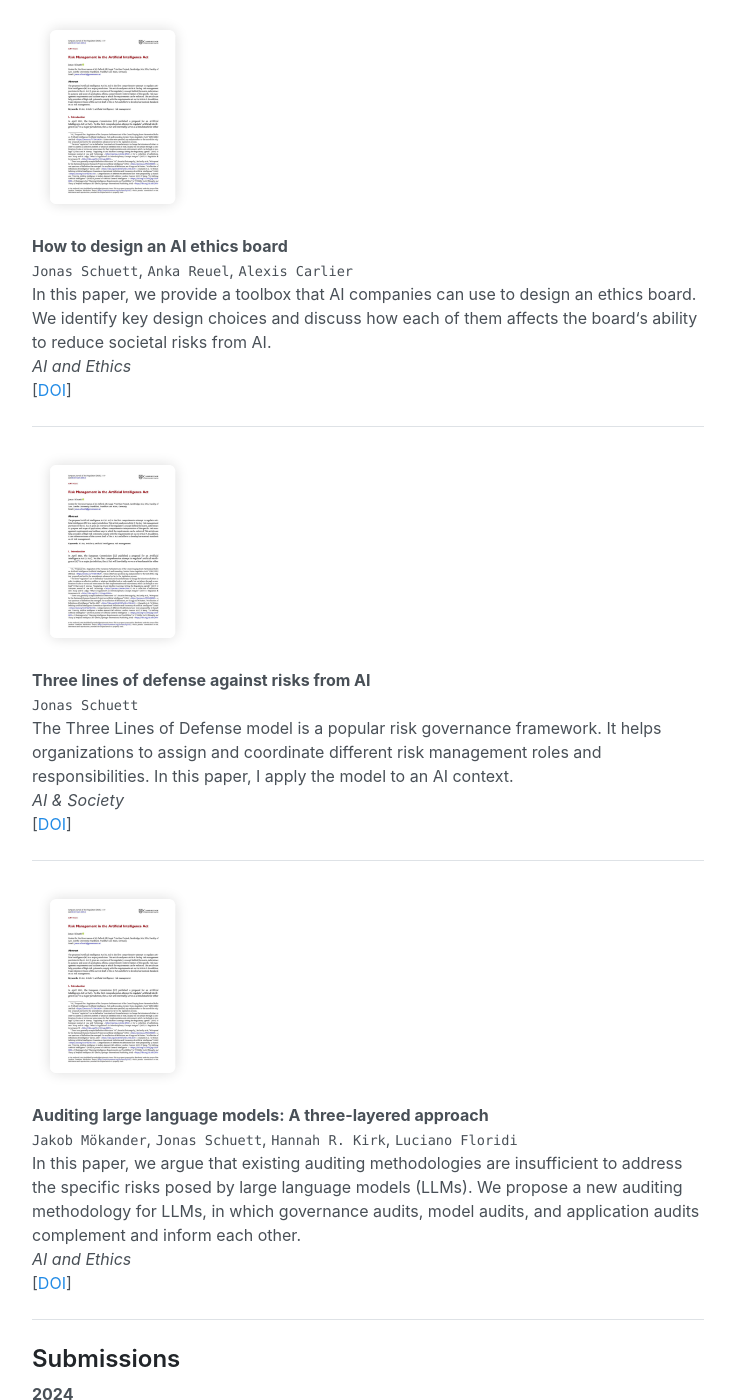
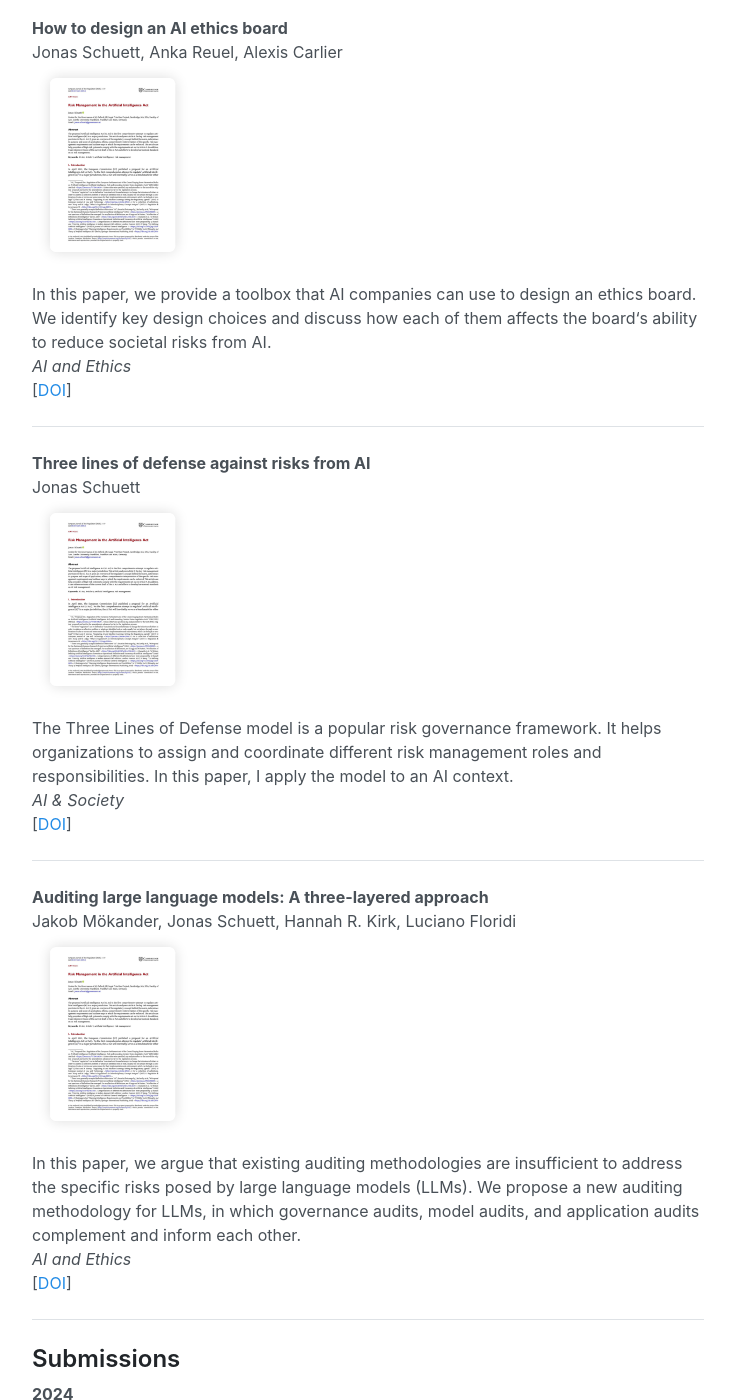
Before and after one commit to jonasschuett/jonasschuett.github.io, a Jekyll site: the page built from _posts/2020-04-04-introduction.md, in a window 1280 px wide and 1400 px high, scrolled down 9932 px. Shown: the whole window, without its empty margins (272-1007 px from the left). Built offline with Jekyll 4.4.1, drawn with Linux system fonts in a browser that asks for light colours; nearby versions of some CDN libraries.

```diff
--- a/_posts/2020-04-04-introduction.md
+++ b/_posts/2020-04-04-introduction.md
@@ -238,28 +238,28 @@ Peter Cihon, Jonas Schuett, Seth D. Baum <br>
 ## Publications
 
 ---
+**How to design an AI ethics board** <br>
+Jonas Schuett, Anka Reuel, Alexis Carlier <br>
 ![Ethics board](/ethics_board_2.png)
 
-**How to design an AI ethics board** <br>
-`Jonas Schuett`, `Anka Reuel`, `Alexis Carlier` <br>
 In this paper, we provide a toolbox that AI companies can use to design an ethics board. We identify key design choices and discuss how each of them affects the board‘s ability to reduce societal risks from AI. <br>
 *AI and Ethics* <br>
 [[DOI](https://doi.org/10.1007/s43681-023-00409-y)]
 
 ---
+**Three lines of defense against risks from AI** <br>
+Jonas Schuett <br>
 ![Ethics board](/ethics_board_2.png)
 
-**Three lines of defense against risks from AI** <br>
-`Jonas Schuett` <br>
 The Three Lines of Defense model is a popular risk governance framework. It helps organizations to assign and coordinate different risk management roles and responsibilities. In this paper, I apply the model to an AI context. <br>
 *AI & Society* <br>
 [[DOI](https://doi.org/10.1007/s00146-023-01811-0)]
 
 ---
+**Auditing large language models: A three-layered approach** <br>
+Jakob Mökander, Jonas Schuett, Hannah R. Kirk, Luciano Floridi <br>
 ![Ethics board](/ethics_board_2.png)
 
-**Auditing large language models: A three-layered approach** <br>
-`Jakob Mökander`, `Jonas Schuett`, `Hannah R. Kirk`, `Luciano Floridi` <br>
 In this paper, we argue that existing auditing methodologies are insufficient to address the specific risks posed by large language models (LLMs). We propose a new auditing methodology for LLMs, in which governance audits, model audits, and application audits complement and inform each other. <br>
 *AI and Ethics* <br>
 [[DOI](https://doi.org/10.1007/s43681-023-00289-2)]
```
